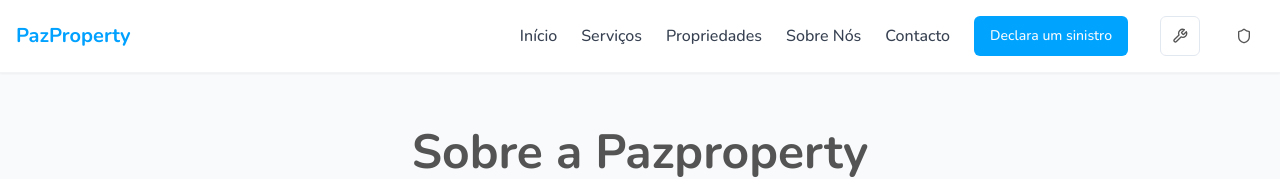
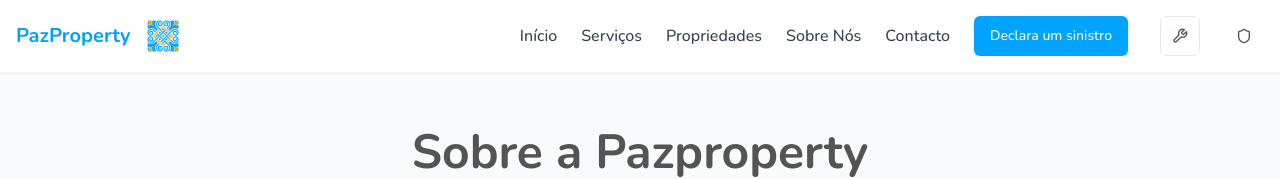
Before and after one commit to YoannPazproperty/pazproperty-magic-keys, a React (Vite) app: page /sobre in a window 1280 px wide. Shown: the top 179 px of the page. Built offline with nearby package versions, Linux system fonts and the light colour scheme.

Commit message:
Add logo to navbar
Add a logo next to the PazProperty text in the navbar.
Adjust the size of the logo for better appearance.

```diff
--- a/src/components/Navbar.tsx
+++ b/src/components/Navbar.tsx
@@ -1,3 +1,4 @@
+
 import { useState } from "react";
 import { Link } from "react-router-dom";
 import { Button } from "@/components/ui/button";
@@ -10,8 +11,15 @@ const Navbar = () => {
   return (
     <header className="fixed top-0 left-0 right-0 z-50 bg-white/95 backdrop-blur-sm border-b border-gray-100 shadow-sm">
       <div className="container mx-auto px-4 py-4 flex justify-between items-center">
-        <Link to="/" className="text-xl font-bold text-primary hover:text-primary/90 transition-colors">
-          PazProperty
+        <Link to="/" className="flex items-center gap-2">
+          <span className="text-xl font-bold text-primary hover:text-primary/90 transition-colors">
+            PazProperty
+          </span>
+          <img
+            src="/lovable-uploads/5aa8e831-cbe3-43a2-b241-3cba982c898e.png"
+            alt="Pazproperty Logo"
+            className="h-8 w-auto ml-2"
+          />
         </Link>
 
         {/* Desktop menu */}
```
Also changed, not shown: public/lovable-uploads/5aa8e831-cbe3-43a2-b241-3cba982c898e.png (added).
